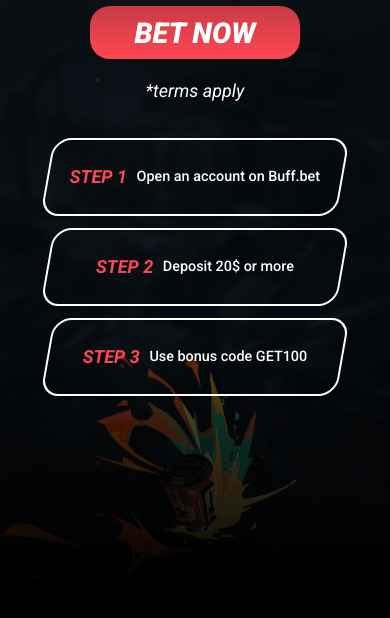
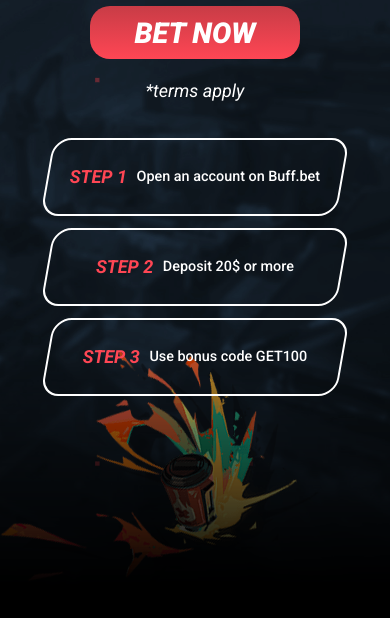
Before and after one commit to test-dev-2020/valorant, a website: page #src/index.html in a window 390 px wide. Shown: the part 226-844 px from the top of the page. Drawn offline with nearby package versions, Linux system fonts and the light colour scheme; files that its build step writes are made by us from their sources.

Commit message:
shadow on mobile

```diff
--- a/#src/scss/style.scss
+++ b/#src/scss/style.scss
@@ -325,6 +325,9 @@
     top: auto;
     bottom: 0;
   }
+  .content-bg {
+    background-color: rgba(0, 0, 0, 0.2);
+  }
   .jar {
     bottom: 0;
     left: 0;
```
Also changed, not shown: dist/css/style.css, dist/css/style.min.css.
